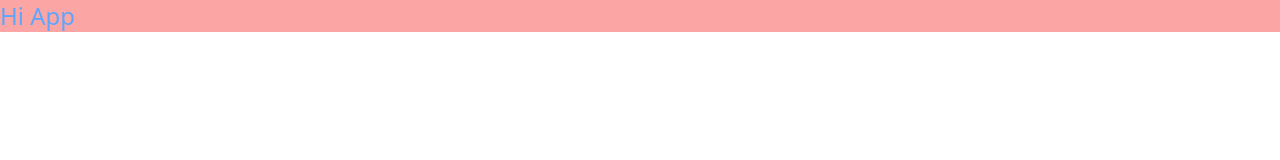
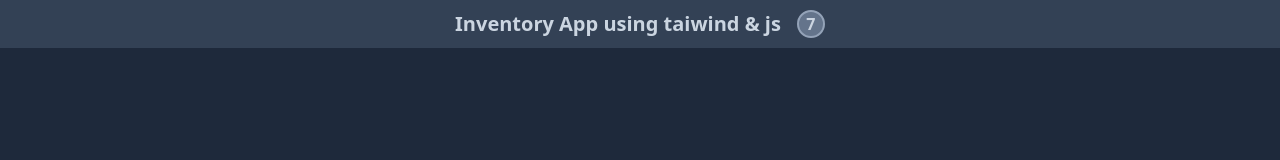
Before and after one commit to Hossein-Bakhtiari/inventori-App, a website: page public/index.html in a window 1280 px wide. Drawn offline with Linux system fonts and the light colour scheme.

Commit message:
develop app bar

```diff
--- a/public/index.html
+++ b/public/index.html
@@ -7,6 +7,16 @@
 </head>
 <link rel="stylesheet" href="./build/tailwind.css">
 <body>
-    <h1 class="bg-red-300 text-blue-400 text-2xl"> Hi App</h1>
+    <div class="bg-slate-800 h-screen w-screen">
+
+        <div class="h-12 flex items-center justify-center gap-x-4 bg-slate-700  ">
+            <h1 class="text-xl font-bold text-slate-300">Inventory App using taiwind & js</h1>
+            <span class="
+            flex items-center justify-center w-7 h-7
+            bg-slate-500 border-2
+            rounded-full border-slate-400 text-slate-300
+            font-bold">7</span>
+        </div>
+    </div>
 </body>
 </html>
```
Also changed, not shown: public/build/tailwind.css.
